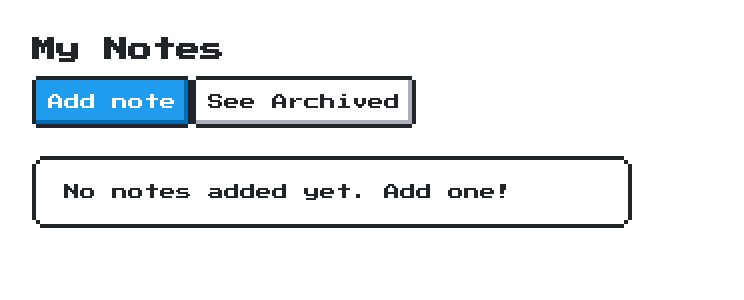
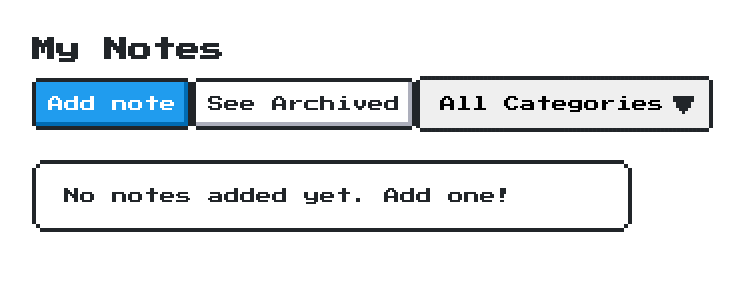
Before and after one commit to ljaviertovar/front-end-challenge-3, a React (Vite) app: page / in a window 1280 px wide. Shown: the top 300 px of the page, without its empty margins (0-744 px from the left). Built offline with nearby package versions, Linux system fonts and the light colour scheme.

Commit message:
add category filter

```diff
--- a/api.ts
+++ b/api.ts
@@ -1,21 +1,23 @@
 import { v4 as uuid } from "uuid"
 
-import { Note } from "./interfaces"
+import { Note, NoteCategories } from "./interfaces"
 
 const api = {
 	notes: {
-		list: (): Note[] => {
+		list: (category: NoteCategories): Note[] => {
 			try {
 				const notes = JSON.parse(localStorage.getItem("notes") || "[]")
-				return notes.filter((n: Note) => !n.archived)
+				if (category === "All Categories") return notes.filter((n: Note) => !n.archived)
+				return notes.filter((n: Note) => !n.archived && n.category === category)
 			} catch (error) {
 				return []
 			}
 		},
-		listArchived: (): Note[] => {
+		listArchived: (category: NoteCategories): Note[] => {
 			try {
 				const notes = JSON.parse(localStorage.getItem("notes") || "[]")
-				return notes.filter((n: Note) => n.archived)
+				if (category === "All Categories") return notes.filter((n: Note) => n.archived)
+				return notes.filter((n: Note) => n.archived && n.category === category)
 			} catch (error) {
 				return []
 			}
--- a/interfaces/notes-interface.ts
+++ b/interfaces/notes-interface.ts
@@ -1,5 +1,6 @@
 export type NoteCategogry = "Develop" | "Planning" | "Idea" | "Unclassified"
 
+export type NoteCategories = "All Categories" | "Develop" | "Planning" | "Idea" | "Unclassified"
 export interface Note {
 	id: string
 	title: string
--- a/src/App.css
+++ b/src/App.css
@@ -9,7 +9,19 @@ body {
   gap: 1rem;
 }
 
-.notes__add button {
+.notes__mainActions {
+  display: flex;
+  align-items: baseline;
+  align-content: center;
+  flex-wrap: wrap;
+}
+
+.notes__mainActions .nes-select {
+  width: auto;
+}
+
+.notes__mainActions .nes-select,
+.notes__mainActions button {
   margin-bottom: 2rem;
 }
 
@@ -45,3 +57,8 @@ body {
   justify-content: flex-end;
   margin: 1rem 0;
 }
+
+.categories-selected {
+  display: flex;
+  gap: 0.5rem;
+}
--- a/src/App.tsx
+++ b/src/App.tsx
@@ -9,17 +9,20 @@ import { Modal } from "./components/layout"
 import { getNotes, getNotesArchived, setContentModal, setShowModal } from "../store/features"
 import { NoNotes } from "./components/notes"
 import ContentModal from "./components/notes/ContentModal"
-import { Note } from "../interfaces/notes-interface"
+import { NoteCategories } from "../interfaces"
+
+const CATEGORIES: NoteCategories[] = ["All Categories", "Develop", "Planning", "Idea", "Unclassified"]
 
 function App() {
 	const [archiveList, setArchiveList] = useState(false)
+	const [typeCategory, setTypeCategory] = useState<NoteCategories>(CATEGORIES[0])
 
 	const notes = useSelector((state: RooState) => state.notes)
 	const modals = useSelector((state: RooState) => state.modals)
 	const dispatch = useDispatch()
 
 	useEffect(() => {
-		dispatch(getNotes())
+		dispatch(getNotes(typeCategory))
 	}, [])
 
 	const handleAdd = () => {
@@ -32,20 +35,28 @@ function App() {
 	}
 
 	const handleList = () => {
-		dispatch(getNotes())
+		dispatch(getNotes(typeCategory))
 		setArchiveList(false)
 	}
 
 	const handleArchivedList = () => {
-		dispatch(getNotesArchived())
+		dispatch(getNotesArchived(typeCategory))
 		setArchiveList(true)
+	}
+
+	const handleCategory = (e: React.FormEvent<HTMLSelectElement>) => {
+		const category: NoteCategories = e.currentTarget.value as NoteCategories
+		setTypeCategory(category)
+		if (archiveList) dispatch(getNotesArchived(category))
+		else dispatch(getNotes(category))
 	}
 
 	return (
 		<>
 			<main className='notes'>
-				<section className='notes__add'>
+				<section>
 					<h1>My Notes</h1>
+					<div className='notes__mainActions'>
 						<button type='button' className='nes-btn is-primary' onClick={() => handleAdd()}>
 							Add note
 						</button>
@@ -58,6 +69,18 @@ function App() {
 								See Archived
 							</button>
 						)}
+
+						<div className='nes-select'>
+							<select title='Categories' required id='default_select' onChange={handleCategory}>
+								<option value={typeCategory} disabled selected hidden>
+									{typeCategory}
+								</option>
+								{CATEGORIES.map((category: NoteCategories) => (
+									<option value={category}>{category}</option>
+								))}
+							</select>
+						</div>
+					</div>
 				</section>
 				<section className='notes__grid'>
 					{!notes.value.length ? (
--- a/store/features/note-slice.ts
+++ b/store/features/note-slice.ts
@@ -4,6 +4,7 @@ import type { PayloadAction } from "@reduxjs/toolkit"
 import api from "../../api"
 
 import { Note } from "../../interfaces"
+import { NoteCategories } from "../../interfaces/notes-interface"
 
 interface NoteState {
 	value: Note[]
@@ -17,11 +18,11 @@ export const noteSlice = createSlice({
 	name: "note-slice",
 	initialState,
 	reducers: {
-		getNotes: state => {
-			state.value = api.notes.list()
+		getNotes: (state, action: PayloadAction<NoteCategories>) => {
+			state.value = api.notes.list(action.payload)
 		},
-		getNotesArchived: state => {
-			state.value = api.notes.listArchived()
+		getNotesArchived: (state, action: PayloadAction<NoteCategories>) => {
+			state.value = api.notes.listArchived(action.payload)
 		},
 		addNote: (state, action: PayloadAction<Note>) => {
 			const newNote = api.notes.add(action.payload)
```
Lines whose indentation alone changed are shown as unchanged.
